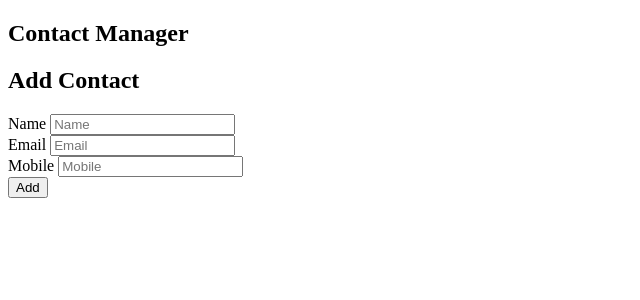
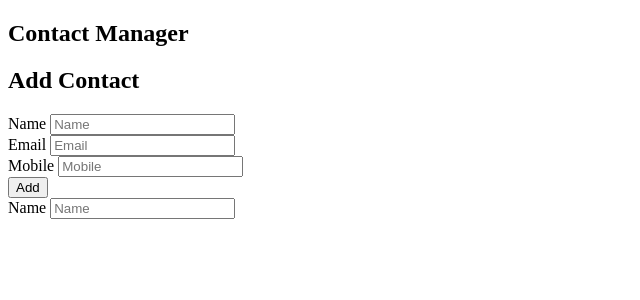
Before and after one commit to khairuljf/smart-contact-list, a React app: page / in a window 1280 px wide. Shown: the top 300 px of the page, without its empty margins (0-640 px from the left). Built offline with nearby package versions, Linux system fonts and the light colour scheme; the HTML template or start-up script is replaced by a standard one.

Commit message:
Filter done

```diff
--- a/src/App.js
+++ b/src/App.js
@@ -12,6 +12,11 @@ const App = () => {
     const Local_storage_key = "contacts"
 
     const [contacts, setContacts] = useState([])
+    const [filter, setFilter] = useState('')
+
+    let filterContact = contacts.filter((contact)=>{
+            return contact.name.toLowerCase().indexOf(filter.toLowerCase()) >=0;
+    })
 
     const addContactHandler = (contact)=>{
         setContacts([...contacts, {id:uuid(), ...contact}])
@@ -22,6 +27,10 @@ const App = () => {
             return contact.id !== id
         })
         setContacts(newContact)
+    }
+
+    const setFilterHandler = (data)=>{
+        setFilter(data)
     }
 
     useEffect(()=>{
@@ -42,9 +51,9 @@ const App = () => {
 
     return (
         <div className="ui container">
-         <Header />
+        <Header />
         <AddContact  addContactHandler={addContactHandler}/>
-        <ContactList contacts={contacts} removeContactHandler={removeContactHandler} />
+        <ContactList contacts={filterContact} removeContactHandler={removeContactHandler} setFilterHandler={setFilterHandler} />
         </div>
     )
 }
--- a/src/Components/ContactList.js
+++ b/src/Components/ContactList.js
@@ -1,13 +1,24 @@
 import React from "react";
 import ContactCard from "./ContactCard";
 
-const ContactList = ({contacts, removeContactHandler})=>{
+const ContactList = ({contacts, removeContactHandler, setFilterHandler})=>{
 
     const renderContactList  = contacts.map((contact)=>{
         return    <ContactCard contact={contact} key={contact.id}  removeById={removeContactHandler} />
     })
 
-    return  <div className="ui divided items">{renderContactList}</div>
+
+    return  (
+        <div className="card-wrap">
+            <form className="ui form">
+                <div className="field">
+                    <label> Name </label>
+                    <input type="text" placeholder="Name"  onChange={(e)=>setFilterHandler(e.target.value)} />
+                </div>
+            </form>
+        <div className="ui divided items">{renderContactList}</div>
+        </div>
+    )
 
 }
 
```
